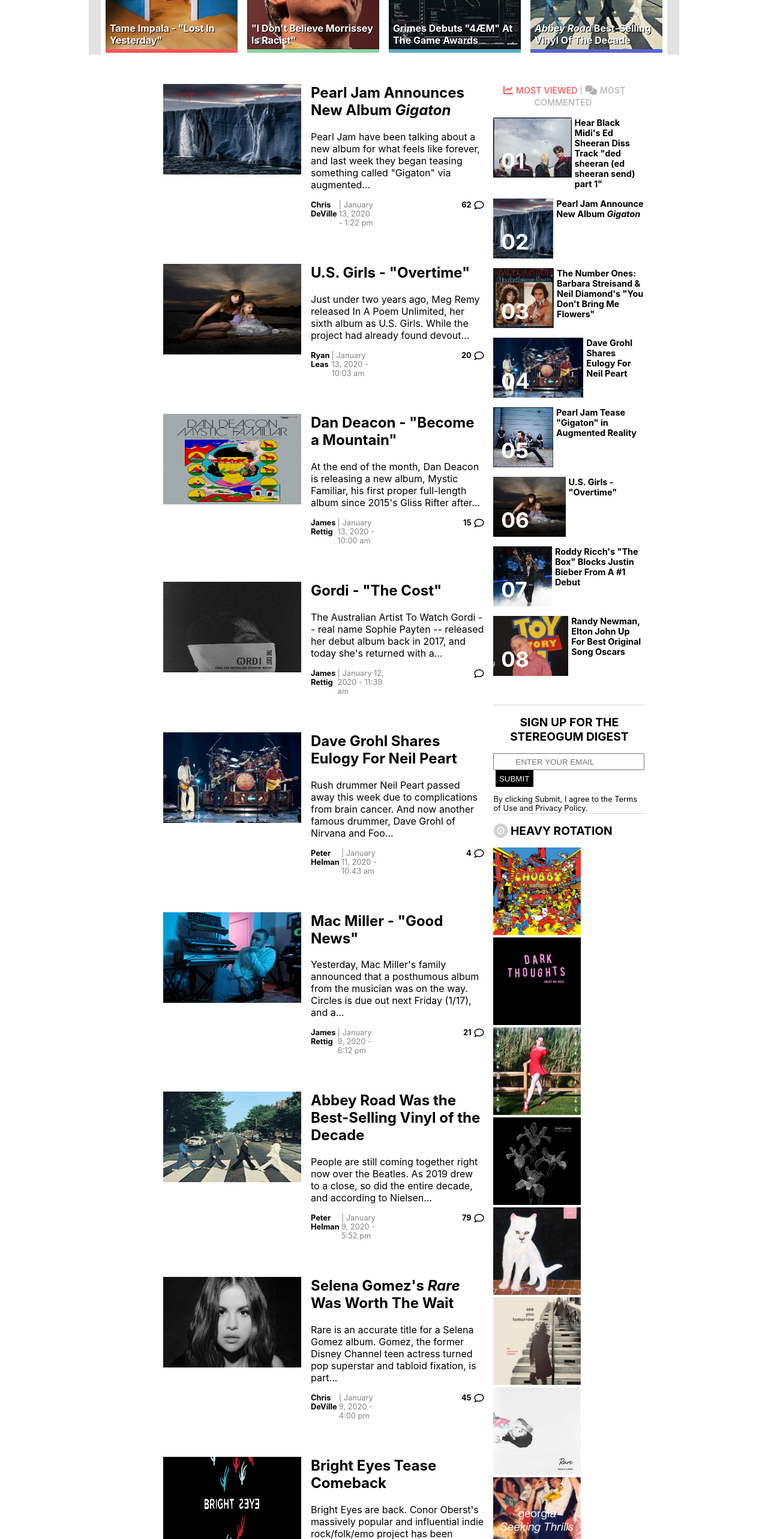
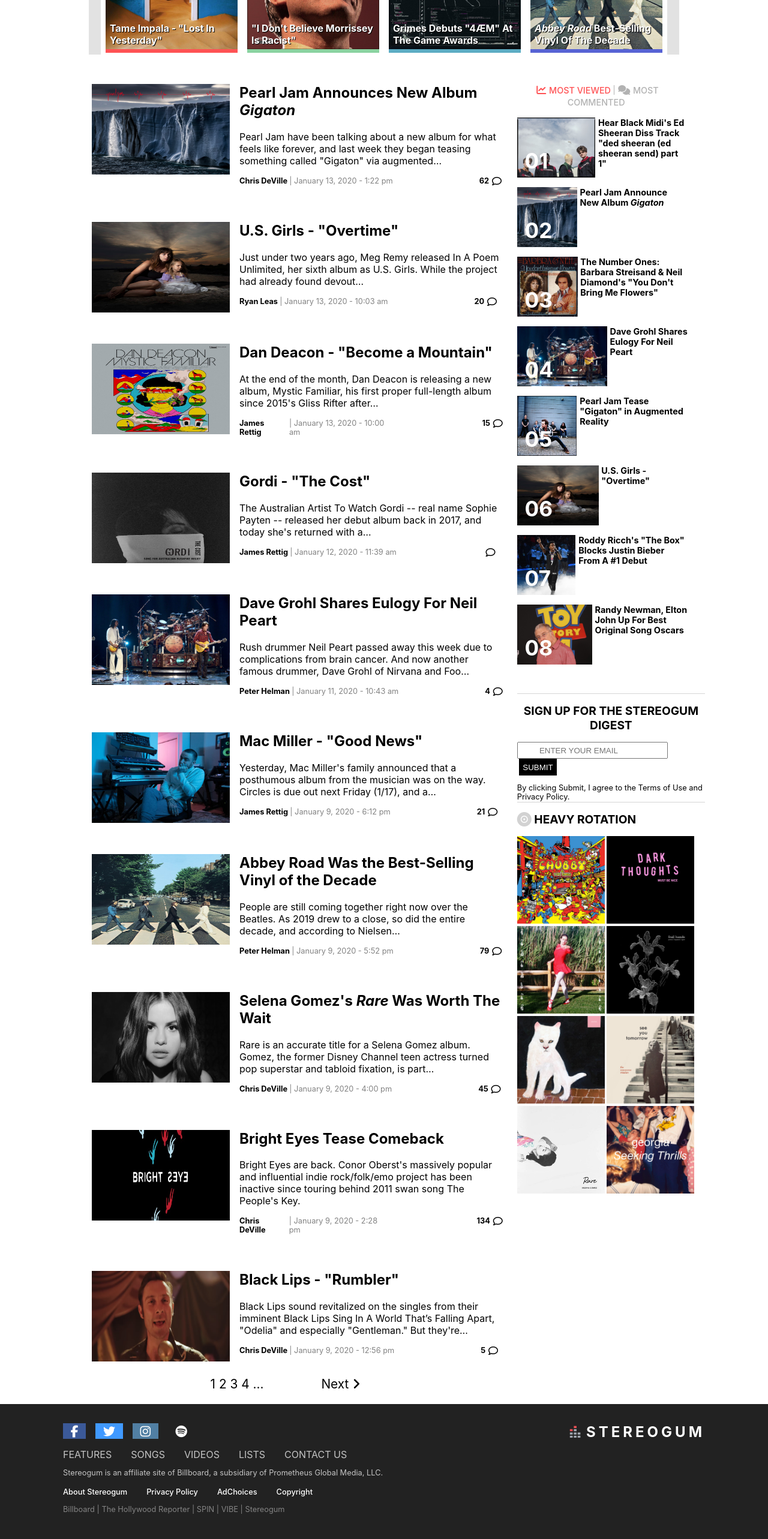
Before and after one commit to CedenoHernandez/stereogum-clone, a React (Create React App) app: page / in a window 1280 px wide. Shown: the part 234-2800 px from the top of the page at 60% size. Built offline with nearby package versions, Linux system fonts and the light colour scheme.

Commit message:
Fix formatting with display on homepage

```diff
--- a/src/App.css
+++ b/src/App.css
@@ -6,6 +6,7 @@
   align-items: center;
   z-index: 1;
   width: 100%;
+  min-width: 1070px;
   background-color: #fff;
   border-bottom: solid 5px #000;
   height: 60px;
@@ -16,7 +17,7 @@
 }
 
 .navbar ul {
-  display: flex; /* Is this good?? */
+  display: flex;
 }
 
 .navbar a {
@@ -41,7 +42,7 @@
 }
 
 .pageLinks {
-  padding-right: 6rem;
+  padding-right: 3rem;
 }
 
 .pageLinks a:hover {
@@ -81,6 +82,7 @@
   align-items: center;
   justify-content: center;
   padding-top: 6rem;
+  min-width: 1070px;
 }
 
 .featured img {
@@ -136,11 +138,6 @@
   color: #FFFFFF;
 }
 
-.fa-chevron-left:hover,
-.fa-chevron-right:hover {
-  background-color: #FF5254; /*Fix this! */
-}
-
 #display1 {
   display: block;
 }
@@ -152,16 +149,21 @@
 /* Puts main sections into grid system */
 .main-page {
   display: grid;
-  width: 84%;
-  grid-template-columns: 3fr 1fr;
+  margin-right: auto;
+  margin-left: auto;
+  width: 70%;
+  min-width: 1070px;
+  grid-template-columns: 9fr 4fr;
 }
 
 /* Stories */
 .stories {
   margin-top: 3rem;
   align-content: center;
-  margin-left: 17rem;
+  margin-left: 0rem;
   display: flex;
+  padding-left: 3rem;
+  padding-right: 0.5rem;
 }
 
 .story-img {
@@ -222,6 +224,10 @@
 
 
 /* Most Viewed & Most Commented selector */
+.side-news {
+  padding-right: 1.8rem;
+}
+
 .news-selector {
   margin-top: 3rem;
   align-content: center;
@@ -334,9 +340,16 @@
 .footer {
   background-color: #222222;
   margin-top: 3rem;
-  height: 200px;
-  padding: 0 15rem; /* Not sure about this... */
+  height: 220px;
+  margin: 0;
+  width: 100%;
   padding-bottom: 1.2rem;
+}
+
+.sub-footer {
+  width: 70%;
+  min-width: 1070px;
+  margin: 0 auto;
 }
 
 .footer a:hover {
@@ -357,7 +370,8 @@
 
 .linksB {
   padding-top: 2rem;
-  padding-left: 32rem; /* This WILL be a problem*/
+  margin-left: auto;
+  margin-right: 0;
 }
 
 .linksB a {
@@ -403,3 +417,7 @@
   color: #838383;
   font-size: 0.8rem;
 }
+
+
+
+/* Media Queries */
--- a/src/components/Footer.js
+++ b/src/components/Footer.js
@@ -5,6 +5,7 @@ class Footer extends Component {
   render() {
     return(
       <div className="footer">
+        <div className="sub-footer">
           <div className="footer-external-links">
             <div className="linksA">
               <i className="fab fa-facebook-f fa-lg footer-facebook"></i>
@@ -44,6 +45,8 @@ class Footer extends Component {
             </p>
           </div>
         </div>
+
+      </div>
     )
   }
 };
--- a/src/components/NewsSelector.js
+++ b/src/components/NewsSelector.js
@@ -4,7 +4,7 @@ class NewsSelector extends Component {
 
   render() {
     return(
-      <div>
+      <div className="side-news">
         <div className="news-selector">
           <i className="fas fa-chart-line" id="most-viewed"></i>
           <a href="#" id="most-viewed">MOST VIEWED</a>
```
Lines whose indentation alone changed are shown as unchanged.
